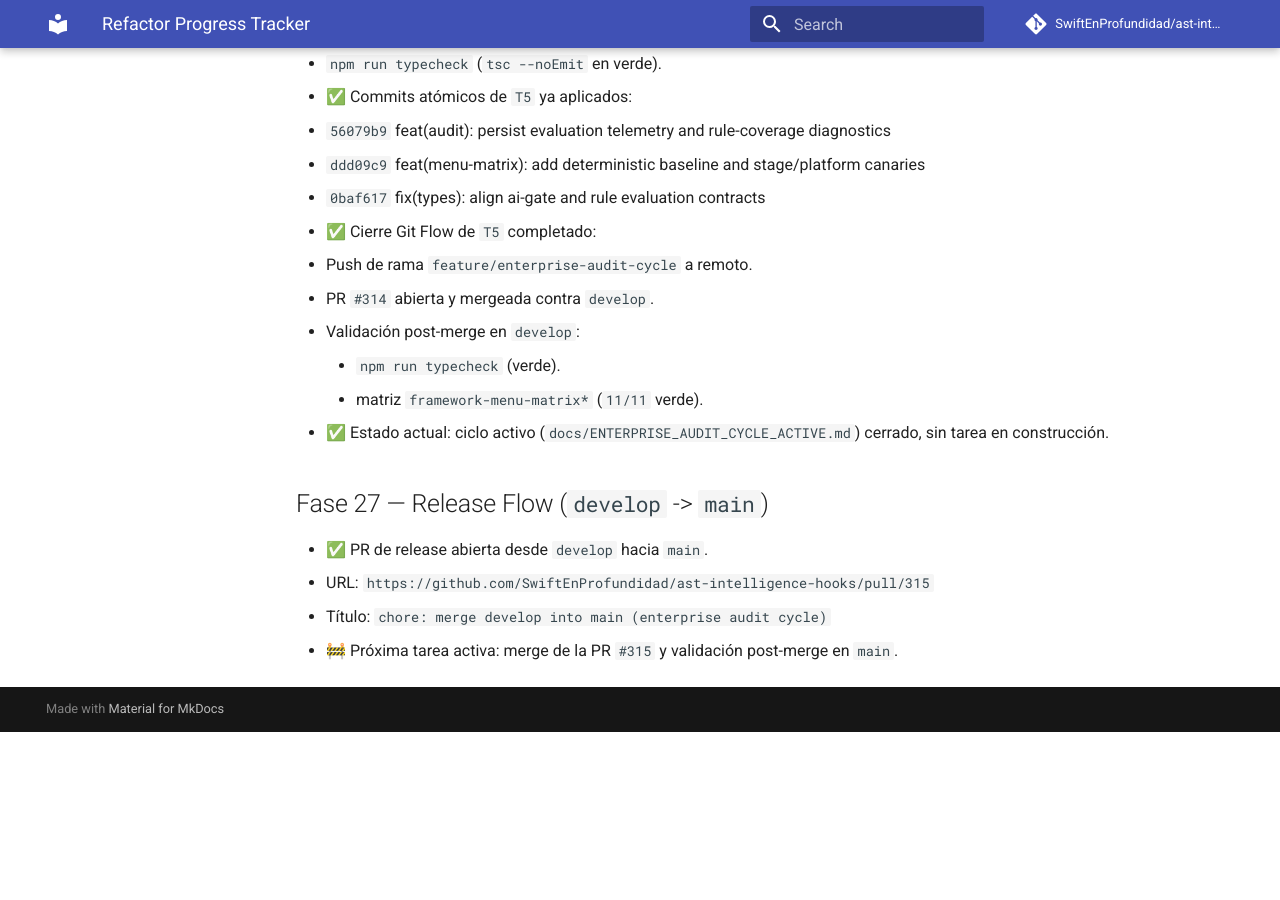
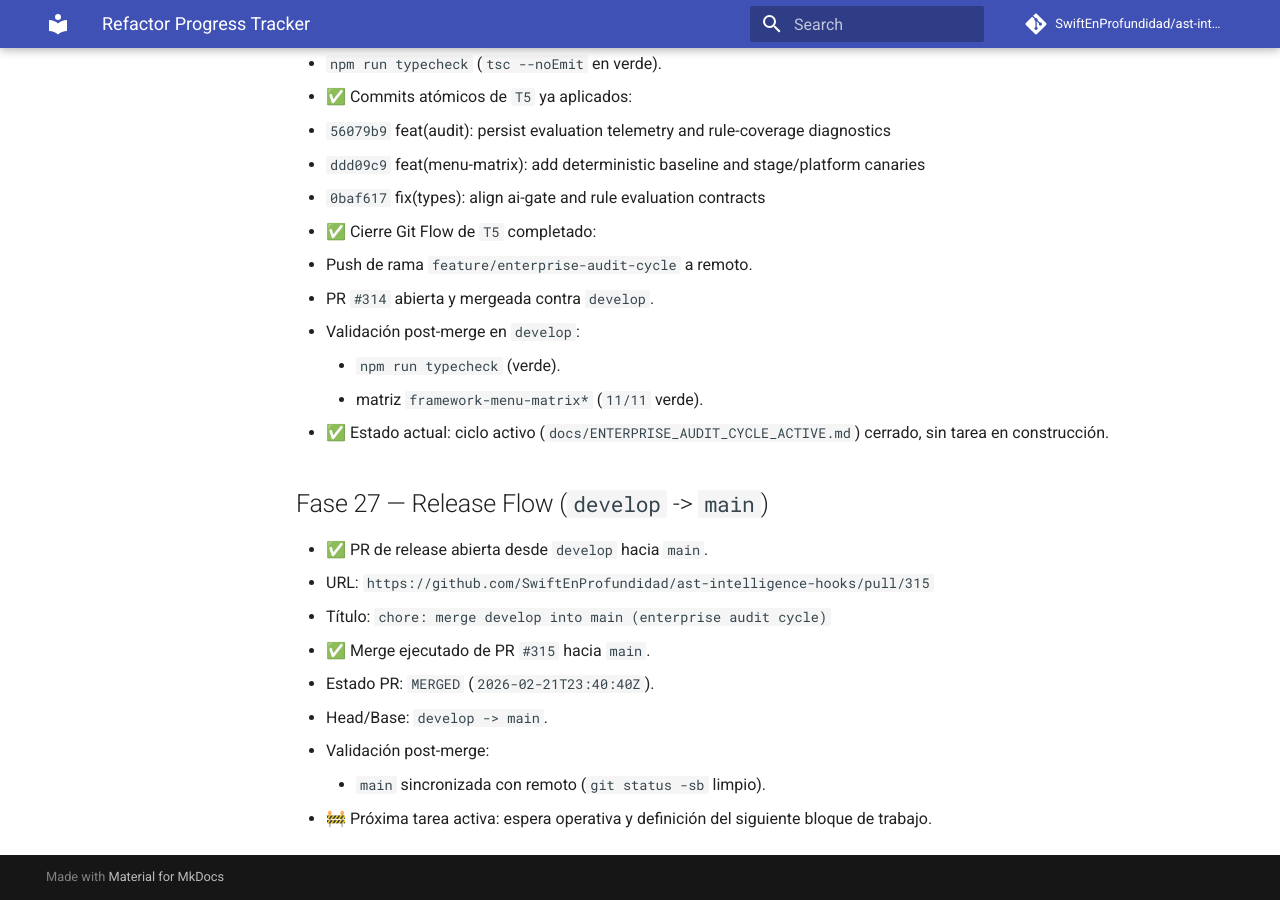
Before and after one commit to SwiftEnProfundidad/ast-intelligence-hooks, an MkDocs documentation site: the page built from docs/REFRACTOR_PROGRESS.md, in a window 1280 px wide and 900 px high, scrolled down 20339 px. Built offline with MkDocs 1.6.1 and Material for MkDocs 9.7.7, drawn with Linux system fonts in a browser that asks for light colours; comment, search, counter and statistics services are not loaded; before the commit the page ends 21071 px from its top, so only the background shows below that.

Commit message:
docs(progress): close release PR #315 merge on main

```diff
--- a/docs/REFRACTOR_PROGRESS.md
+++ b/docs/REFRACTOR_PROGRESS.md
@@ -519,4 +519,9 @@ Estado operativo del plan activo para restaurar capacidades enterprise sin rompe
 - ✅ PR de release abierta desde `develop` hacia `main`.
   - URL: `https://github.com/SwiftEnProfundidad/ast-intelligence-hooks/pull/315`
   - Título: `chore: merge develop into main (enterprise audit cycle)`
-- 🚧 Próxima tarea activa: merge de la PR `#315` y validación post-merge en `main`.
+- ✅ Merge ejecutado de PR `#315` hacia `main`.
+  - Estado PR: `MERGED` (`2026-02-21T23:40:40Z`).
+  - Head/Base: `develop -> main`.
+  - Validación post-merge:
+    - `main` sincronizada con remoto (`git status -sb` limpio).
+- 🚧 Próxima tarea activa: espera operativa y definición del siguiente bloque de trabajo.
```
